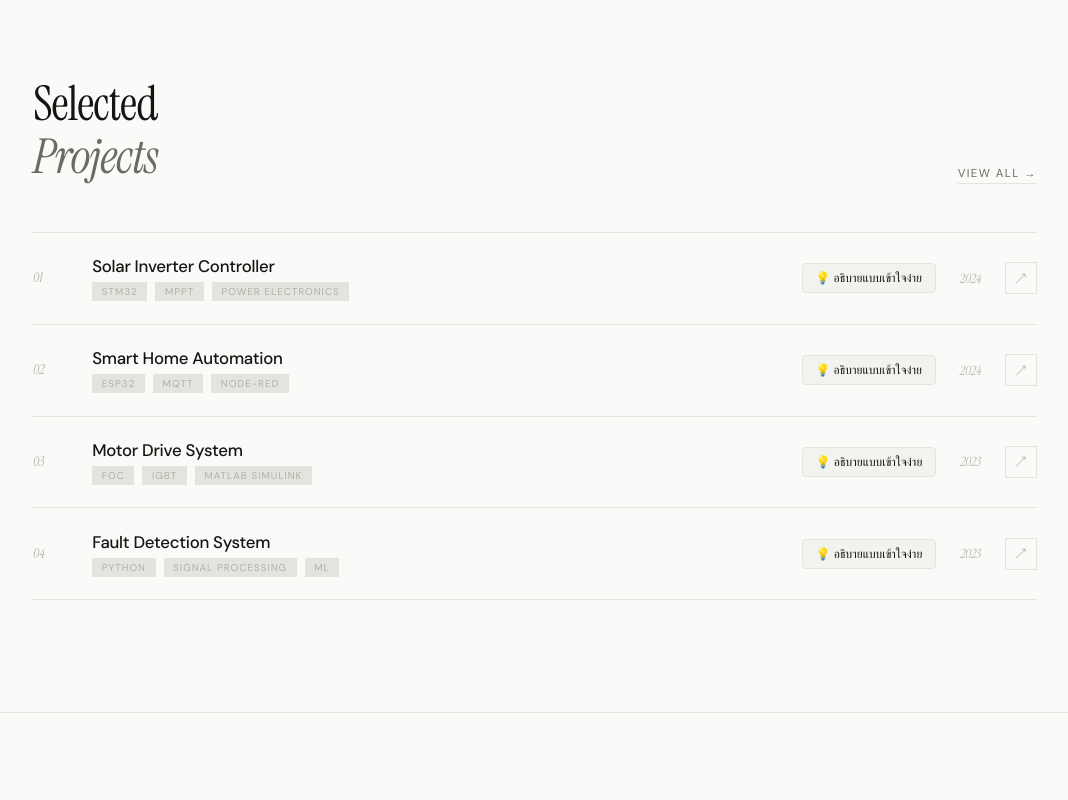
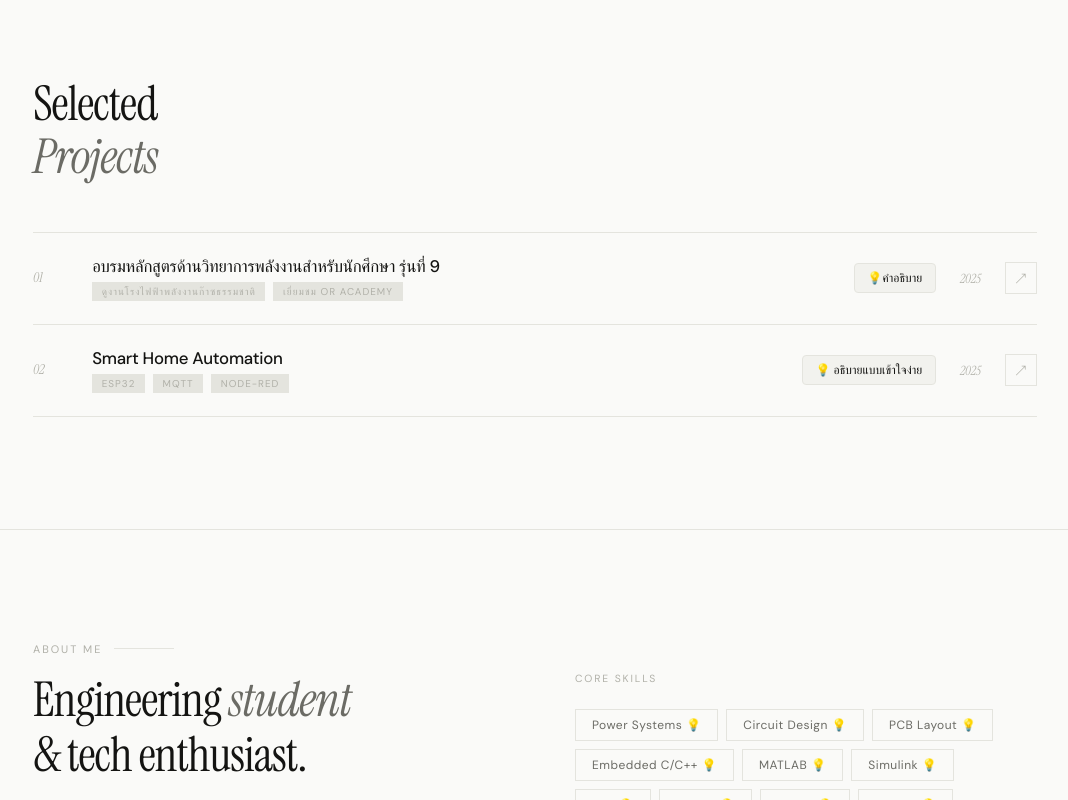
Before and after one commit to mastersag96/Welcome_to_my_portfolio1, a plain HTML site: page index.html in a window 1280 px wide. Shown: the part 835-1635 px from the top of the page, without its empty margins (105-1173 px from the left). Drawn offline with Linux system fonts and the light colour scheme.

Commit message:
Update index.html

```diff
--- a/index.html
+++ b/index.html
@@ -541,22 +541,22 @@ button.skill-tag { background: transparent; cursor: none; font-family: inherit;
 <section id="projects">
   <div class="projects-header reveal">
     <h2 class="projects-title">Selected<br><em style="font-family:var(--serif);font-style:italic;color:var(--ink2)">Projects</em></h2>
-    <a href="#" class="view-all">View all →</a>
+    <!-- <a href="#" class="view-all">View all →</a> -->
   </div>
   <div class="projects-list">
 
-    <a href="#" class="proj-row reveal">
+    <a href="https://a-eosin-kappa-56.vercel.app/" class="proj-row reveal">
       <div class="proj-idx">01</div>
       <div class="proj-body">
-        <div class="proj-name">Solar Inverter Controller</div>
+        <div class="proj-name">อบรมหลักสูตรด้านวิทยาการพลังงานสำหรับนักศึกษา รุ่นที่ 9</div>
         <div class="proj-tags">
-          <span class="proj-tag">STM32</span>
-          <span class="proj-tag">MPPT</span>
-          <span class="proj-tag">Power Electronics</span>
+          <span class="proj-tag">ดูงานโรงไฟฟ้าพลังงานก๊าซธรรมชาติ</span>
+          <span class="proj-tag">เยี่ยมชม OR Academy</span>
+          <!-- <span class="proj-tag">Power Electronics</span> -->
         </div>
       </div>
-      <button class="ai-btn" onclick="showExplanation(event, 'Solar Inverter Controller', 'ระบบแปลงพลังงานแสงอาทิตย์ให้เป็นกระแสไฟฟ้าที่ใช้งานได้จริง โดยใช้สมองกลฝังตัว (STM32) คอยคำนวณและดึงพลังงานออกมาให้ได้มากที่สุด เพื่อให้ระบบทำงานได้อย่างคุ้มค่าและมีประสิทธิภาพสูงสุด')">💡 อธิบายแบบเข้าใจง่าย</button>
-      <div class="proj-year">2024</div>
+      <button class="ai-btn" onclick="showExplanation(event, 'อบรมหลักสูตรด้านวิทยาการพลังงานสำหรับนักศึกษา รุ่นที่ 9', '5 วันกับ วพศ. รุ่น 9 ผมได้ไปดูงานตั้งแต่โรงไฟฟ้า คลังน้ำมัน ไปจนถึงสายการผลิตกาแฟ ได้ทำงานกลุ่มกับเพื่อนต่างสาขา และได้ฟังเรื่องพลังงานหมุนเวียนจาก Huawei หน้านี้รวมใบเซอร์ ภาพบรรยากาศ และสิ่งที่ได้กลับมา')">💡คำอธิบาย</button>
+      <div class="proj-year">2025</div>
       <div class="proj-arrow">↗</div>
     </a>
 
@@ -571,11 +571,11 @@ button.skill-tag { background: transparent; cursor: none; font-family: inherit;
         </div>
       </div>
       <button class="ai-btn" onclick="showExplanation(event, 'Smart Home Automation', 'ระบบบ้านอัจฉริยะที่สั่งการและดูสถานะผ่านอินเทอร์เน็ตได้ ใช้บอร์ด ESP32 เป็นศูนย์กลางในการเชื่อมต่อเครื่องใช้ไฟฟ้า และสร้างหน้าจอควบคุม (Dashboard) ให้ผู้ใช้กดสั่งงานได้ง่ายๆ')">💡 อธิบายแบบเข้าใจง่าย</button>
-      <div class="proj-year">2024</div>
+      <div class="proj-year">2025</div>
       <div class="proj-arrow">↗</div>
     </a>
 
-    <a href="#" class="proj-row reveal">
+    <!-- <a href="#" class="proj-row reveal">
       <div class="proj-idx">03</div>
       <div class="proj-body">
         <div class="proj-name">Motor Drive System</div>
@@ -603,7 +603,7 @@ button.skill-tag { background: transparent; cursor: none; font-family: inherit;
       <button class="ai-btn" onclick="showExplanation(event, 'Fault Detection System', 'โปรแกรมที่ใช้ปัญญาประดิษฐ์ (Machine Learning) เข้ามาวิเคราะห์คลื่นสัญญาณความสั่นสะเทือน เพื่อทำนายและแจ้งเตือนความผิดปกติของเครื่องจักรก่อนที่มันจะพัง ช่วยลดค่าซ่อมบำรุงและเวลาที่สูญเสียไปได้มาก')">💡 อธิบายแบบเข้าใจง่าย</button>
       <div class="proj-year">2023</div>
       <div class="proj-arrow">↗</div>
-    </a>
+    </a> -->
 
   </div>
 </section>
```
